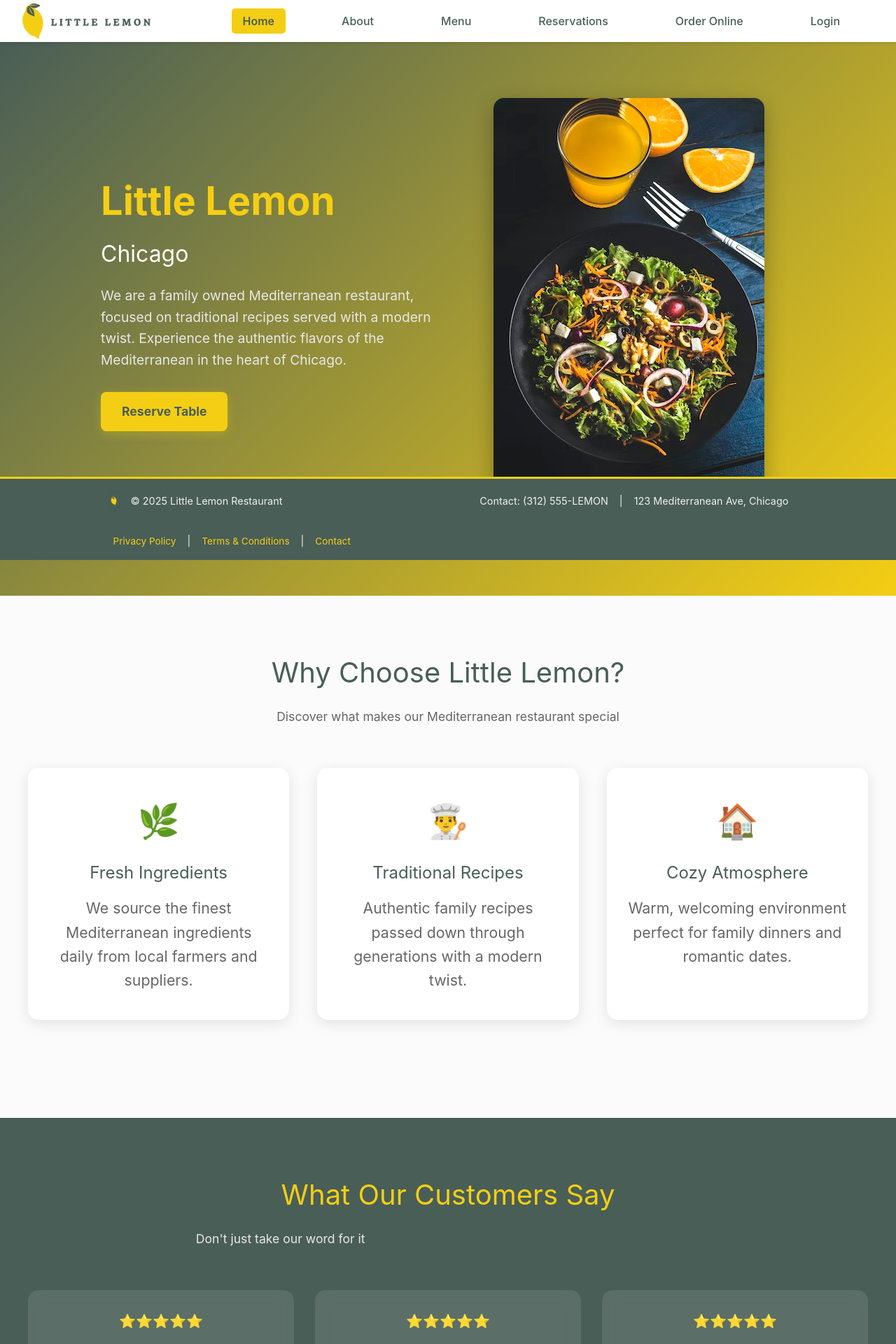
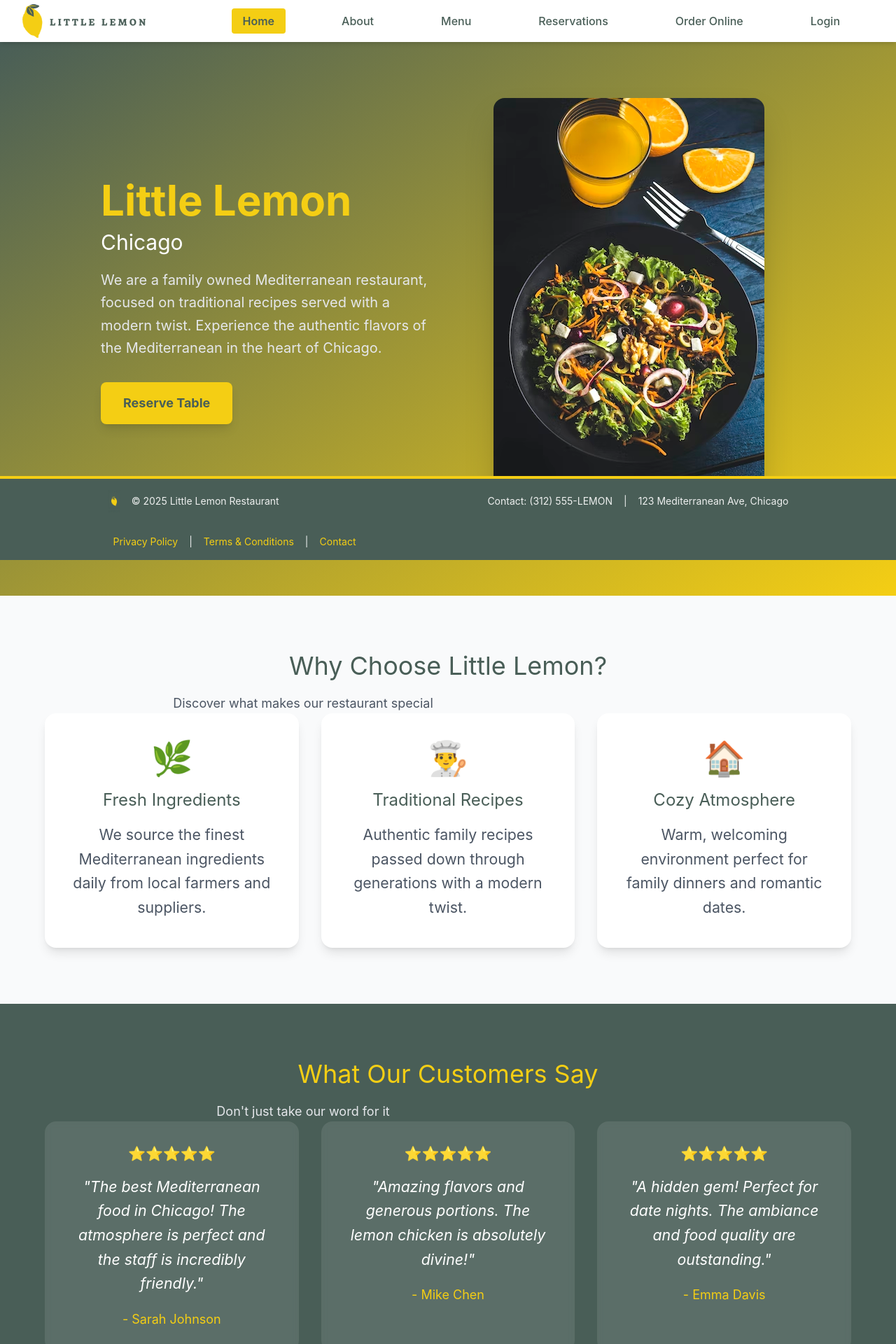
Before and after one commit to klajdm/little-lemon-website, a React (Create React App) app: page / in a window 1280 px wide. Shown: the top 1920 px of the page at 70% size. Built offline with nearby package versions, Linux system fonts and the light colour scheme; a web font is replaced by a local one.

Commit message:
convert other components to tailwind css

```diff
--- a/src/components/Footer.js
+++ b/src/components/Footer.js
@@ -3,97 +3,38 @@ import { Link } from "react-router-dom";
 import small_logo from "../images/small_logo.png";
 
 const Footer = () => {
-    const footerStyle = {
-        position: "fixed",
-        bottom: 0,
-        left: 0,
-        width: "100%",
-        backgroundColor: "#495E57",
-        color: "#FFFFFF",
-        padding: "1rem 2rem",
-        boxSizing: "border-box",
-        zIndex: 999,
-        borderTop: "3px solid #F4CE14"
-    };
-
-    const sectionStyle = {
-        display: "flex",
-        justifyContent: "space-between",
-        alignItems: "center",
-        maxWidth: "1200px",
-        margin: "0 auto",
-        flexWrap: "wrap",
-        gap: "2rem"
-    };
-
-    const logoStyle = {
-        height: "30px",
-        width: "auto"
-    };
-
-    const textStyle = {
-        margin: 0,
-        fontSize: "0.9rem",
-        opacity: 0.9
-    };
-
-    const linkStyle = {
-        color: "#F4CE14",
-        textDecoration: "none",
-        fontSize: "0.85rem",
-        margin: "0 0.5rem"
-    };
-
     return(
-        <footer style={footerStyle}>
-            <section style={sectionStyle}>
-                <div style={{ display: "flex", alignItems: "center", gap: "1rem" }}>
-                    <img src={small_logo} alt="Little Lemon Logo" style={logoStyle} />
-                    <p style={textStyle}>© {new Date().getFullYear()} Little Lemon Restaurant</p>
+        <footer className="fixed bottom-0 left-0 w-full bg-[#495E57] text-white px-8 py-4 z-50 border-t-4 border-[#F4CE14]">
+            <section className="flex justify-between items-center max-w-6xl mx-auto flex-wrap gap-8">
+                <div className="flex items-center gap-4">
+                    <img src={small_logo} alt="Little Lemon Logo" className="h-8 w-auto" />
+                    <p className="m-0 text-sm opacity-90">© {new Date().getFullYear()} Little Lemon Restaurant</p>
                 </div>
 
-                <div style={{ display: "flex", alignItems: "center", gap: "1rem", flexWrap: "wrap" }}>
-                    <span style={textStyle}>Contact: (312) 555-LEMON</span>
-                    <span style={textStyle}>|</span>
-                    <span style={textStyle}>123 Mediterranean Ave, Chicago</span>
+                <div className="flex items-center gap-4 flex-wrap">
+                    <span className="m-0 text-sm opacity-90">Contact: (312) 555-LEMON</span>
+                    <span className="m-0 text-sm opacity-90">|</span>
+                    <span className="m-0 text-sm opacity-90">123 Mediterranean Ave, Chicago</span>
                 </div>
 
-                <div style={{ display: "flex", alignItems: "center", gap: "0.5rem" }}>
+                <div className="flex items-center gap-2">
                     <Link
                         to="/privacy-policy"
-                        style={{
-                            ...linkStyle,
-                            textDecoration: 'none',
-                            transition: 'opacity 0.3s ease'
-                        }}
-                        onMouseEnter={(e) => e.target.style.opacity = '0.8'}
-                        onMouseLeave={(e) => e.target.style.opacity = '1'}
+                        className="text-[#F4CE14] no-underline text-sm mx-2 transition-opacity duration-300 hover:opacity-80"
                     >
                         Privacy Policy
                     </Link>
-                    <span style={textStyle}>|</span>
+                    <span className="m-0 text-sm opacity-90">|</span>
                     <Link
                         to="/terms-and-conditions"
-                        style={{
-                            ...linkStyle,
-                            textDecoration: 'none',
-                            transition: 'opacity 0.3s ease'
-                        }}
-                        onMouseEnter={(e) => e.target.style.opacity = '0.8'}
-                        onMouseLeave={(e) => e.target.style.opacity = '1'}
+                        className="text-[#F4CE14] no-underline text-sm mx-2 transition-opacity duration-300 hover:opacity-80"
                     >
                         Terms & Conditions
                     </Link>
-                    <span style={textStyle}>|</span>
+                    <span className="m-0 text-sm opacity-90">|</span>
                     <Link
                         to="/contact"
-                        style={{
-                            ...linkStyle,
-                            textDecoration: 'none',
-                            transition: 'opacity 0.3s ease'
-                        }}
-                        onMouseEnter={(e) => e.target.style.opacity = '0.8'}
-                        onMouseLeave={(e) => e.target.style.opacity = '1'}
+                        className="text-[#F4CE14] no-underline text-sm mx-2 transition-opacity duration-300 hover:opacity-80"
                     >
                         Contact
                     </Link>
--- a/src/components/Home.js
+++ b/src/components/Home.js
@@ -40,132 +40,66 @@ const Home = () => {
   ];
 
   return (
-    <div style={{ minHeight: '100vh', display: 'flex', flexDirection: 'column' }}>
+    <div className="min-h-screen flex flex-col">
       {/* Hero Section */}
-      <header style={{
-        background: 'linear-gradient(135deg, #495E57 0%, #F4CE14 100%)',
-        color: 'white',
-        padding: '80px 20px',
-        textAlign: 'center',
-        flex: '0 0 auto'
-      }}>
-        <section style={{
-          maxWidth: '1200px',
-          margin: '0 auto',
-          display: 'grid',
-          gridTemplateColumns: '1fr 1fr',
-          gap: '40px',
-          alignItems: 'center'
-        }}>
-          <div style={{ textAlign: 'left' }}>
-            <h1 style={{
-              fontSize: '3.5rem',
-              fontWeight: 'bold',
-              marginBottom: '10px',
-              color: '#F4CE14'
-            }}>Little Lemon</h1>
-            <h2 style={{
-              fontSize: '2rem',
-              marginBottom: '20px',
-              color: 'white'
-            }}>Chicago</h2>
-            <p style={{
-              fontSize: '1.2rem',
-              lineHeight: '1.6',
-              marginBottom: '30px',
-              color: '#E8E8E8'
-            }}>
+      <header className="bg-gradient-to-br from-[#495E57] to-[#F4CE14] text-white py-20 px-5 text-center flex-none">
+        <section className="max-w-6xl mx-auto grid grid-cols-1 lg:grid-cols-2 gap-10 items-center">
+          <div className="text-left">
+            <h1 className="text-6xl font-bold mb-3 text-[#F4CE14]">
+              Little Lemon
+            </h1>
+            <h2 className="text-3xl mb-5 text-white">
+              Chicago
+            </h2>
+            <p className="text-xl leading-relaxed mb-8 text-gray-200">
               We are a family owned Mediterranean restaurant, focused on
               traditional recipes served with a modern twist. Experience the
               authentic flavors of the Mediterranean in the heart of Chicago.
             </p>
             <Link to="/booking">
-              <button style={{
-                backgroundColor: '#F4CE14',
-                color: '#495E57',
-                border: 'none',
-                padding: '15px 30px',
-                fontSize: '1.1rem',
-                fontWeight: 'bold',
-                borderRadius: '8px',
-                cursor: 'pointer',
-                transition: 'all 0.3s ease',
-                boxShadow: '0 4px 15px rgba(244, 206, 20, 0.3)'
-              }} aria-label="Reserve a table at Little Lemon">
+              <button
+                className="bg-[#F4CE14] text-[#495E57] border-none px-8 py-4 text-lg font-bold rounded-lg cursor-pointer transition-all duration-300 shadow-lg hover:shadow-xl hover:scale-105"
+                aria-label="Reserve a table at Little Lemon"
+              >
                 Reserve Table
               </button>
             </Link>
           </div>
-          <div style={{ textAlign: 'center' }}>
+          <div className="text-center">
             <img
               src={food1}
               alt="Delicious Mediterranean food at Little Lemon restaurant"
-              style={{
-                width: '100%',
-                maxWidth: '400px',
-                height: 'auto',
-                borderRadius: '15px',
-                boxShadow: '0 10px 30px rgba(0,0,0,0.3)'
-              }}
+              className="w-full max-w-md h-auto rounded-2xl shadow-2xl"
             />
           </div>
         </section>
       </header>
 
       {/* Features Section */}
-      <section style={{
-        padding: '80px 20px',
-        backgroundColor: '#FBFBFB',
-        flex: '1'
-      }}>
-        <div style={{
-          maxWidth: '1200px',
-          margin: '0 auto',
-          textAlign: 'center'
-        }}>
-          <h2 style={{
-            fontSize: '2.5rem',
-            color: '#495E57',
-            marginBottom: '20px'
-          }}>Why Choose Little Lemon?</h2>
-          <p style={{
-            fontSize: '1.1rem',
-            color: '#666',
-            marginBottom: '60px',
-            maxWidth: '600px',
-            margin: '0 auto 60px auto'
-          }}>
-            Discover what makes our Mediterranean restaurant special
+      <section className="py-20 px-5 bg-gray-50 flex-1">
+        <div className="max-w-6xl mx-auto text-center">
+          <h2 className="text-4xl text-[#495E57] mb-5">
+            Why Choose Little Lemon?
+          </h2>
+          <p className="text-lg text-gray-600 mb-15">
+            Discover what makes our restaurant special
           </p>
 
-          <div style={{
-            display: 'grid',
-            gridTemplateColumns: 'repeat(auto-fit, minmax(300px, 1fr))',
-            gap: '40px',
-            marginBottom: '60px'
-          }}>
+          <div className="grid grid-cols-1 md:grid-cols-2 lg:grid-cols-3 gap-8 mb-15">
             {features.map((feature, index) => (
-              <div key={index} style={{
-                backgroundColor: 'white',
-                padding: '40px 30px',
-                borderRadius: '15px',
-                boxShadow: '0 5px 20px rgba(0,0,0,0.1)',
-                textAlign: 'center',
-                transition: 'transform 0.3s ease'
-              }}>
-                <div style={{
-                  fontSize: '3rem',
-                  marginBottom: '20px'
-                }}>{feature.icon}</div>
-                <h3 style={{
-                  fontSize: '1.5rem',
-                  color: '#495E57',
-                  marginBottom: '15px'
-                }}>{feature.title}</h3>
-                <p style={{
-                  color: '#666',
-                  lineHeight: '1.6'
-                }}>{feature.description}</p>
+              <div
+                key={index}
+                className="bg-white p-10 rounded-2xl shadow-lg text-center transition-transform duration-300 hover:scale-105 hover:shadow-xl"
+              >
+                <div className="text-5xl mb-5">
+                  {feature.icon}
+                </div>
+                <h3 className="text-2xl text-[#495E57] mb-4">
+                  {feature.title}
+                </h3>
+                <p className="text-gray-600 leading-relaxed">
+                  {feature.description}
+                </p>
               </div>
             ))}
           </div>
@@ -173,57 +107,32 @@ const Home = () => {
       </section>
 
       {/* Testimonials Section */}
-      <section style={{
-        padding: '80px 20px',
-        backgroundColor: '#495E57',
-        color: 'white'
-      }}>
-        <div style={{
-          maxWidth: '1200px',
-          margin: '0 auto',
-          textAlign: 'center'
-        }}>
-          <h2 style={{
-            fontSize: '2.5rem',
-            color: '#F4CE14',
-            marginBottom: '20px'
-          }}>What Our Customers Say</h2>
-          <p style={{
-            fontSize: '1.1rem',
-            color: '#E8E8E8',
-            marginBottom: '60px'
-          }}>
+      <section className="py-20 px-5 bg-[#495E57] text-white">
+        <div className="max-w-6xl mx-auto text-center">
+          <h2 className="text-4xl text-[#F4CE14] mb-5">
+            What Our Customers Say
+          </h2>
+          <p className="text-lg text-gray-200 mb-15">
             Don't just take our word for it
           </p>
 
-          <div style={{
-            display: 'grid',
-            gridTemplateColumns: 'repeat(auto-fit, minmax(300px, 1fr))',
-            gap: '30px'
-          }}>
+          <div className="grid grid-cols-1 md:grid-cols-2 lg:grid-cols-3 gap-8">
             {testimonials.map((testimonial, index) => (
-              <div key={index} style={{
-                backgroundColor: 'rgba(255,255,255,0.1)',
-                padding: '30px',
-                borderRadius: '15px',
-                backdropFilter: 'blur(10px)'
-              }}>
-                <div style={{
-                  marginBottom: '15px'
-                }}>
+              <div
+                key={index}
+                className="bg-white bg-opacity-10 p-8 rounded-2xl backdrop-blur-sm"
+              >
+                <div className="mb-4">
                   {[...Array(testimonial.rating)].map((_, i) => (
-                    <span key={i} style={{ color: '#F4CE14', fontSize: '1.2rem' }}>⭐</span>
+                    <span key={i} className="text-[#F4CE14] text-xl">⭐</span>
                   ))}
                 </div>
-                <p style={{
-                  fontStyle: 'italic',
-                  marginBottom: '20px',
-                  lineHeight: '1.6'
-                }}>"${testimonial.review}"</p>
-                <h4 style={{
-                  color: '#F4CE14',
-                  fontSize: '1.1rem'
-                }}>- {testimonial.name}</h4>
+                <p className="italic mb-5 leading-relaxed">
+                  "{testimonial.review}"
+                </p>
+                <h4 className="text-[#F4CE14] text-lg">
+                  - {testimonial.name}
+                </h4>
               </div>
             ))}
           </div>
@@ -231,40 +140,19 @@ const Home = () => {
       </section>
 
       {/* Call to Action Section */}
-      <section style={{
-        padding: '60px 20px',
-        backgroundColor: '#F4CE14',
-        textAlign: 'center'
-      }}>
-        <div style={{
-          maxWidth: '800px',
-          margin: '0 auto'
-        }}>
-          <h2 style={{
-            fontSize: '2.2rem',
-            color: '#495E57',
-            marginBottom: '20px'
-          }}>Ready for an Unforgettable Dining Experience?</h2>
-          <p style={{
-            fontSize: '1.1rem',
-            color: '#495E57',
-            marginBottom: '30px'
-          }}>
+      <section className="py-15 px-5 bg-[#F4CE14] text-center">
+        <div className="max-w-3xl mx-auto">
+          <h2 className="text-4xl text-[#495E57] mb-5">
+            Ready for an Unforgettable Dining Experience?
+          </h2>
+          <p className="text-lg text-[#495E57] mb-8">
             Book your table today and taste the authentic flavors of the Mediterranean
           </p>
           <Link to="/booking">
-            <button style={{
-              backgroundColor: '#495E57',
-              color: 'white',
-              border: 'none',
-              padding: '15px 40px',
-              fontSize: '1.1rem',
-              fontWeight: 'bold',
-              borderRadius: '8px',
-              cursor: 'pointer',
-              transition: 'all 0.3s ease',
-              boxShadow: '0 4px 15px rgba(73, 94, 87, 0.3)'
-            }} aria-label="Make a reservation">
+            <button
+              className="bg-[#495E57] text-white border-none px-10 py-4 text-lg font-bold rounded-lg cursor-pointer transition-all duration-300 shadow-lg hover:shadow-xl hover:scale-105"
+              aria-label="Make a reservation"
+            >
               Make a Reservation
             </button>
           </Link>
--- a/src/components/Nav.js
+++ b/src/components/Nav.js
@@ -3,93 +3,27 @@ import { NavLink } from "react-router-dom";
 import littlelemon_logo from "../images/littlelemon_logo.png";
 
 const Nav = () => {
-  const navStyle = {
-    display: "flex",
-    justifyContent: "space-between",
-    alignItems: "center",
-    padding: "1rem 2rem",
-    paddingRight: "3rem",
-    backgroundColor: "#FFFFFF",
-    boxShadow: "0 2px 4px rgba(0,0,0,0.1)",
-    position: "sticky",
-    top: 0,
-    zIndex: 1000,
-    width: "100%",
-    boxSizing: "border-box",
-  };
-
-  const logoStyle = {
-    height: "50px",
-    width: "auto",
-    cursor: "pointer",
-    transition: "transform 0.3s ease",
-  };
-
-  const logoLinkStyle = {
-    display: "flex",
-    alignItems: "center",
-    textDecoration: "none",
-  };
-
-  const ulStyle = {
-    display: "flex",
-    listStyle: "none",
-    margin: 0,
-    padding: 0,
-    gap: "2rem",
-  };
-
-  const linkStyle = {
-    textDecoration: "none",
-    color: "#495E57",
-    fontWeight: "500",
-    fontSize: "1rem",
-    padding: "0.5rem 1rem",
-    borderRadius: "5px",
-    transition: "all 0.3s ease",
-    position: "relative",
-  };
-
-  const activeLinkStyle = {
-    ...linkStyle,
-    backgroundColor: "#F4CE14",
-    color: "#495E57",
-    fontWeight: "600",
-  };
-
   return (
-    <nav style={navStyle}>
+    <nav className="flex justify-between items-center px-8 pr-12 py-4 bg-white shadow-md sticky top-0 z-50 w-full">
       <NavLink
         to="/"
-        style={logoLinkStyle}
-        onMouseEnter={(e) => {
-          const img = e.target.querySelector('img');
-          if (img) img.style.transform = "scale(1.05)";
-        }}
-        onMouseLeave={(e) => {
-          const img = e.target.querySelector('img');
-          if (img) img.style.transform = "scale(1)";
-        }}
+        className="flex items-center no-underline group"
       >
-        <img src={littlelemon_logo} alt="Little Lemon Logo" style={logoStyle} />
+        <img
+          src={littlelemon_logo}
+          alt="Little Lemon Logo"
+          className="h-12 w-auto cursor-pointer transition-transform duration-300 ease-in-out group-hover:scale-105"
+        />
       </NavLink>
-      <ul style={ulStyle}>
+      <ul className="flex list-none m-0 p-0 gap-8">
         <li>
           <NavLink
             to="/"
-            style={({ isActive }) => (isActive ? activeLinkStyle : linkStyle)}
-            onMouseEnter={(e) => {
-              if (!e.target.classList.contains("active")) {
-                e.target.style.backgroundColor = "#EDEFEE";
-                e.target.style.transform = "translateY(-2px)";
+            className={({ isActive }) =>
+              isActive
+                ? "no-underline text-[#495E57] font-semibold text-base px-4 py-2 rounded bg-[#F4CE14] transition-all duration-300 relative"
+                : "no-underline text-[#495E57] font-medium text-base px-4 py-2 rounded transition-all duration-300 relative hover:bg-[#EDEFEE] hover:-translate-y-0.5"
             }
-            }}
-            onMouseLeave={(e) => {
-              if (!e.target.classList.contains("active")) {
-                e.target.style.backgroundColor = "transparent";
-                e.target.style.transform = "translateY(0)";
-              }
-            }}
           >
             Home
           </NavLink>
@@ -97,19 +31,11 @@ const Nav = () => {
         <li>
           <NavLink
             to="/about"
-            style={({ isActive }) => (isActive ? activeLinkStyle : linkStyle)}
-            onMouseEnter={(e) => {
-              if (!e.target.classList.contains("active")) {
-                e.target.style.backgroundColor = "#EDEFEE";
-                e.target.style.transform = "translateY(-2px)";
+            className={({ isActive }) =>
+              isActive
+                ? "no-underline text-[#495E57] font-semibold text-base px-4 py-2 rounded bg-[#F4CE14] transition-all duration-300 relative"
+                : "no-underline text-[#495E57] font-medium text-base px-4 py-2 rounded transition-all duration-300 relative hover:bg-[#EDEFEE] hover:-translate-y-0.5"
             }
-            }}
-            onMouseLeave={(e) => {
-              if (!e.target.classList.contains("active")) {
-                e.target.style.backgroundColor = "transparent";
-                e.target.style.transform = "translateY(0)";
-              }
-            }}
           >
             About
           </NavLink>
@@ -117,19 +43,11 @@ const Nav = () => {
         <li>
           <NavLink
             to="/menu"
-            style={({ isActive }) => (isActive ? activeLinkStyle : linkStyle)}
-            onMouseEnter={(e) => {
-              if (!e.target.classList.contains("active")) {
-                e.target.style.backgroundColor = "#EDEFEE";
-                e.target.style.transform = "translateY(-2px)";
+            className={({ isActive }) =>
+              isActive
+                ? "no-underline text-[#495E57] font-semibold text-base px-4 py-2 rounded bg-[#F4CE14] transition-all duration-300 relative"
+                : "no-underline text-[#495E57] font-medium text-base px-4 py-2 rounded transition-all duration-300 relative hover:bg-[#EDEFEE] hover:-translate-y-0.5"
             }
-            }}
-            onMouseLeave={(e) => {
-              if (!e.target.classList.contains("active")) {
-                e.target.style.backgroundColor = "transparent";
-                e.target.style.transform = "translateY(0)";
-              }
-            }}
           >
             Menu
           </NavLink>
@@ -137,19 +55,11 @@ const Nav = () => {
         <li>
           <NavLink
             to="/booking"
-            style={({ isActive }) => (isActive ? activeLinkStyle : linkStyle)}
-            onMouseEnter={(e) => {
-              if (!e.target.classList.contains("active")) {
-                e.target.style.backgroundColor = "#EDEFEE";
-                e.target.style.transform = "translateY(-2px)";
+            className={({ isActive }) =>
+              isActive
+                ? "no-underline text-[#495E57] font-semibold text-base px-4 py-2 rounded bg-[#F4CE14] transition-all duration-300 relative"
+                : "no-underline text-[#495E57] font-medium text-base px-4 py-2 rounded transition-all duration-300 relative hover:bg-[#EDEFEE] hover:-translate-y-0.5"
             }
-            }}
-            onMouseLeave={(e) => {
-              if (!e.target.classList.contains("active")) {
-                e.target.style.backgroundColor = "transparent";
-                e.target.style.transform = "translateY(0)";
-              }
-            }}
           >
             Reservations
           </NavLink>
@@ -157,19 +67,11 @@ const Nav = () => {
         <li>
           <NavLink
             to="/order-online"
-            style={({ isActive }) => (isActive ? activeLinkStyle : linkStyle)}
-            onMouseEnter={(e) => {
-              if (!e.target.classList.contains("active")) {
-                e.target.style.backgroundColor = "#EDEFEE";
-                e.target.style.transform = "translateY(-2px)";
+            className={({ isActive }) =>
+              isActive
+                ? "no-underline text-[#495E57] font-semibold text-base px-4 py-2 rounded bg-[#F4CE14] transition-all duration-300 relative"
+                : "no-underline text-[#495E57] font-medium text-base px-4 py-2 rounded transition-all duration-300 relative hover:bg-[#EDEFEE] hover:-translate-y-0.5"
             }
-            }}
-            onMouseLeave={(e) => {
-              if (!e.target.classList.contains("active")) {
-                e.target.style.backgroundColor = "transparent";
-                e.target.style.transform = "translateY(0)";
-              }
-            }}
           >
             Order Online
           </NavLink>
@@ -177,19 +79,11 @@ const Nav = () => {
         <li>
           <NavLink
             to="/login"
-            style={({ isActive }) => (isActive ? activeLinkStyle : linkStyle)}
-            onMouseEnter={(e) => {
-              if (!e.target.classList.contains("active")) {
-                e.target.style.backgroundColor = "#EDEFEE";
-                e.target.style.transform = "translateY(-2px)";
+            className={({ isActive }) =>
+              isActive
+                ? "no-underline text-[#495E57] font-semibold text-base px-4 py-2 rounded bg-[#F4CE14] transition-all duration-300 relative"
+                : "no-underline text-[#495E57] font-medium text-base px-4 py-2 rounded transition-all duration-300 relative hover:bg-[#EDEFEE] hover:-translate-y-0.5"
             }
-            }}
-            onMouseLeave={(e) => {
-              if (!e.target.classList.contains("active")) {
-                e.target.style.backgroundColor = "transparent";
-                e.target.style.transform = "translateY(0)";
-              }
-            }}
           >
             Login
           </NavLink>
```
Also changed, not shown: src/components/Contact.js (+8 -65 lines), src/components/Menu.js (+22 -78 lines). Lines whose indentation alone changed are shown as unchanged.
